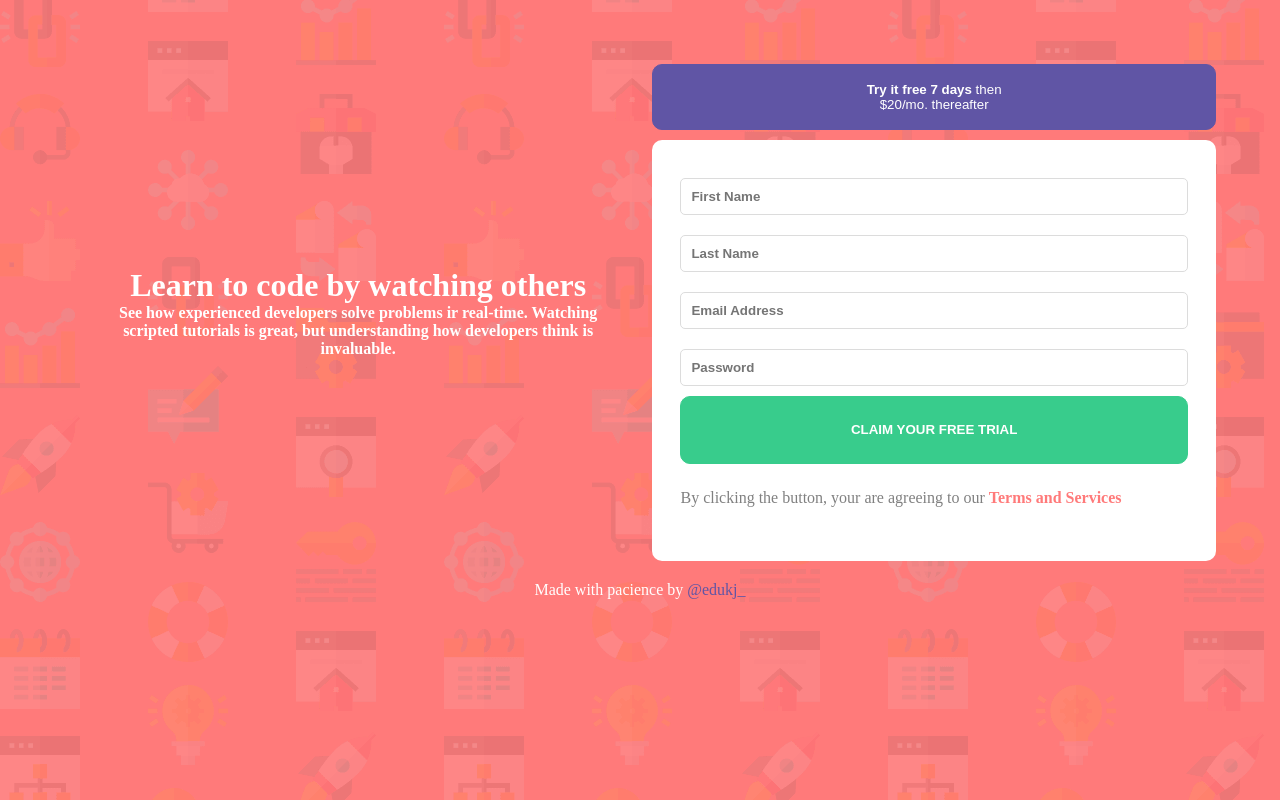
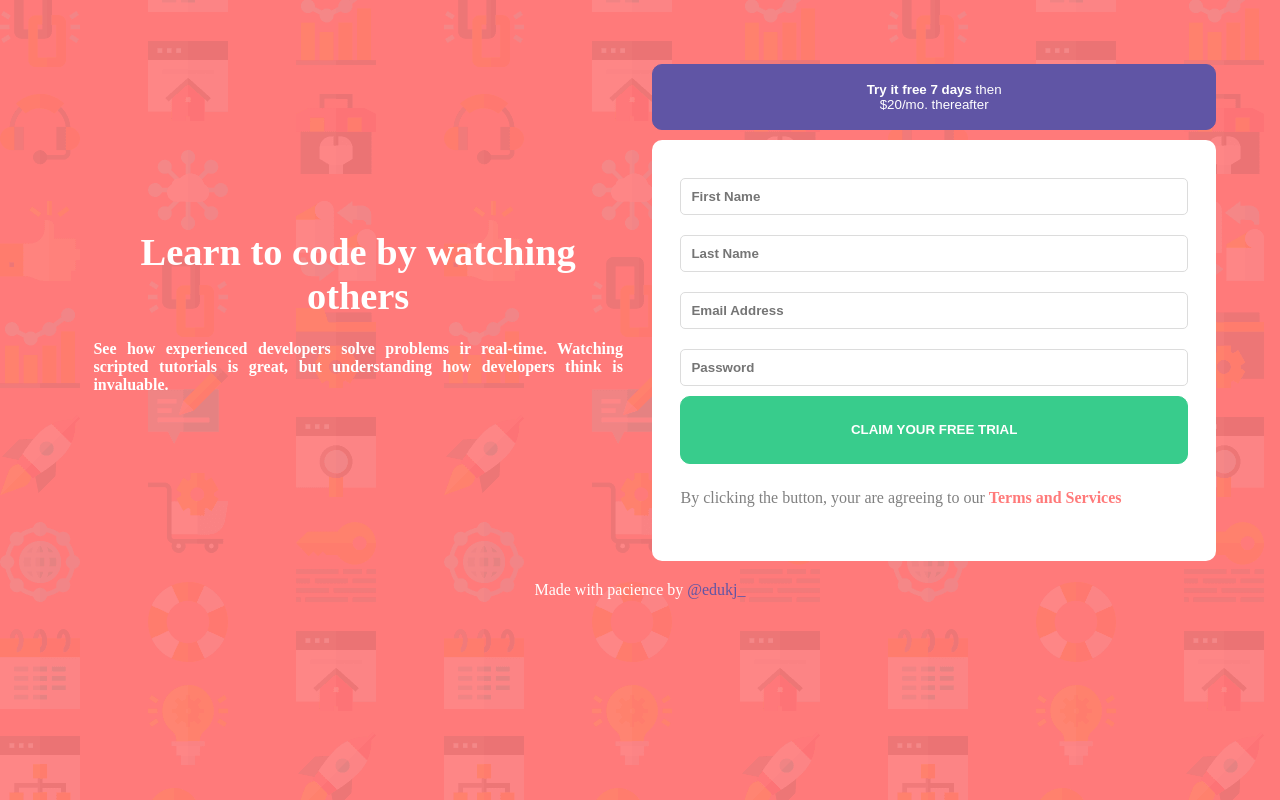
Before and after one commit to edujuarez/signUpChallenge, a plain HTML site: page index.html in a window 1280 px wide. Drawn offline with Linux system fonts and the light colour scheme; a web font is replaced by a local one.

Commit message:
css changes

```diff
--- a/style.css
+++ b/style.css
@@ -14,12 +14,14 @@ body {
 }
 .heroTxt {
     color: white;
-    text-align: center;
-    font-weight: 700;
+    text-align: justify;
+   font-size: larger;
     margin: 10% 5%;
 }
 .heroTxt h2{
     font-size: 16px;
+    text-align: justify;
+
 }
 .btnFreeTrial {
     background-color: hsl(248, 32%, 49%);
```
Also changed, not shown: index.html (+1 -0 lines).
